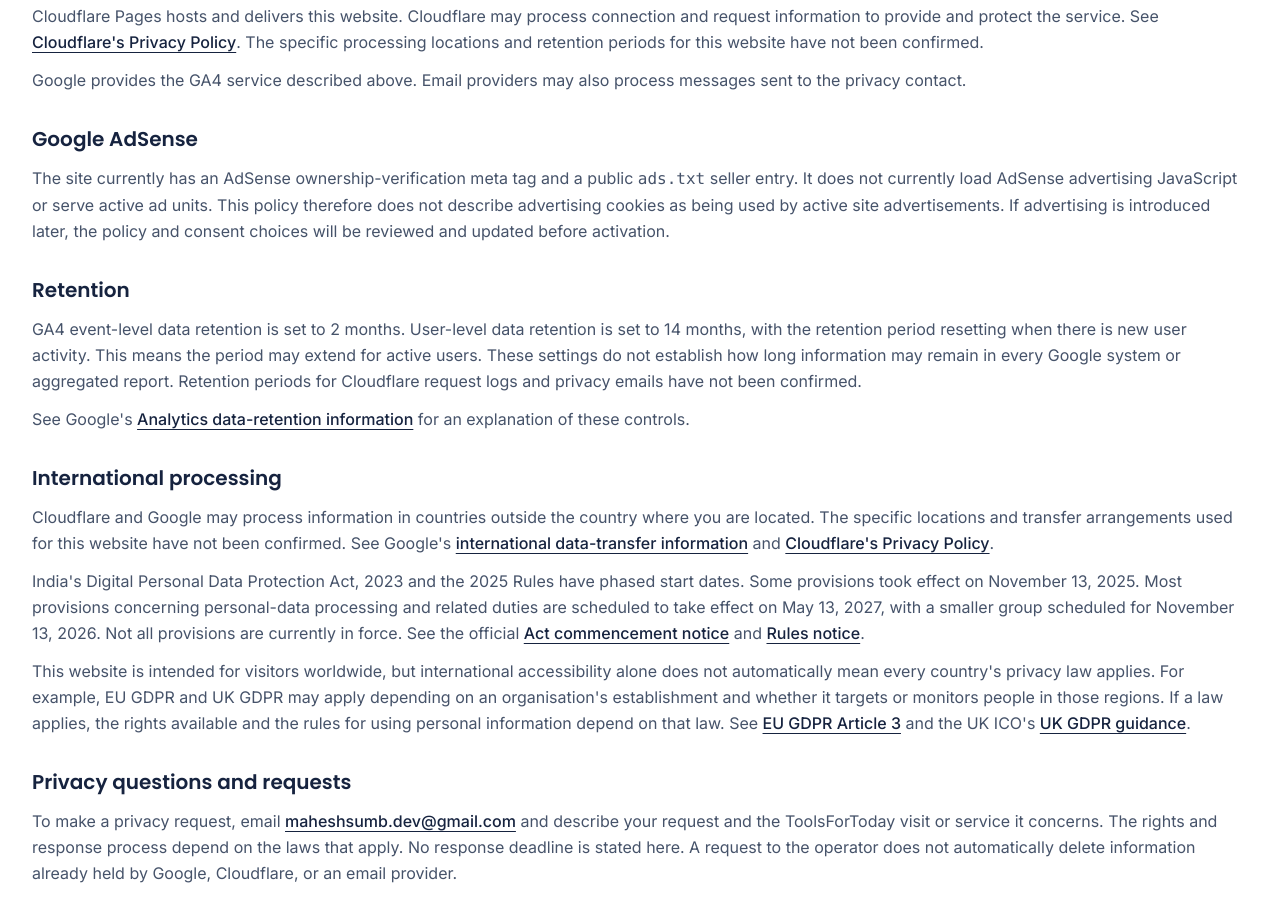
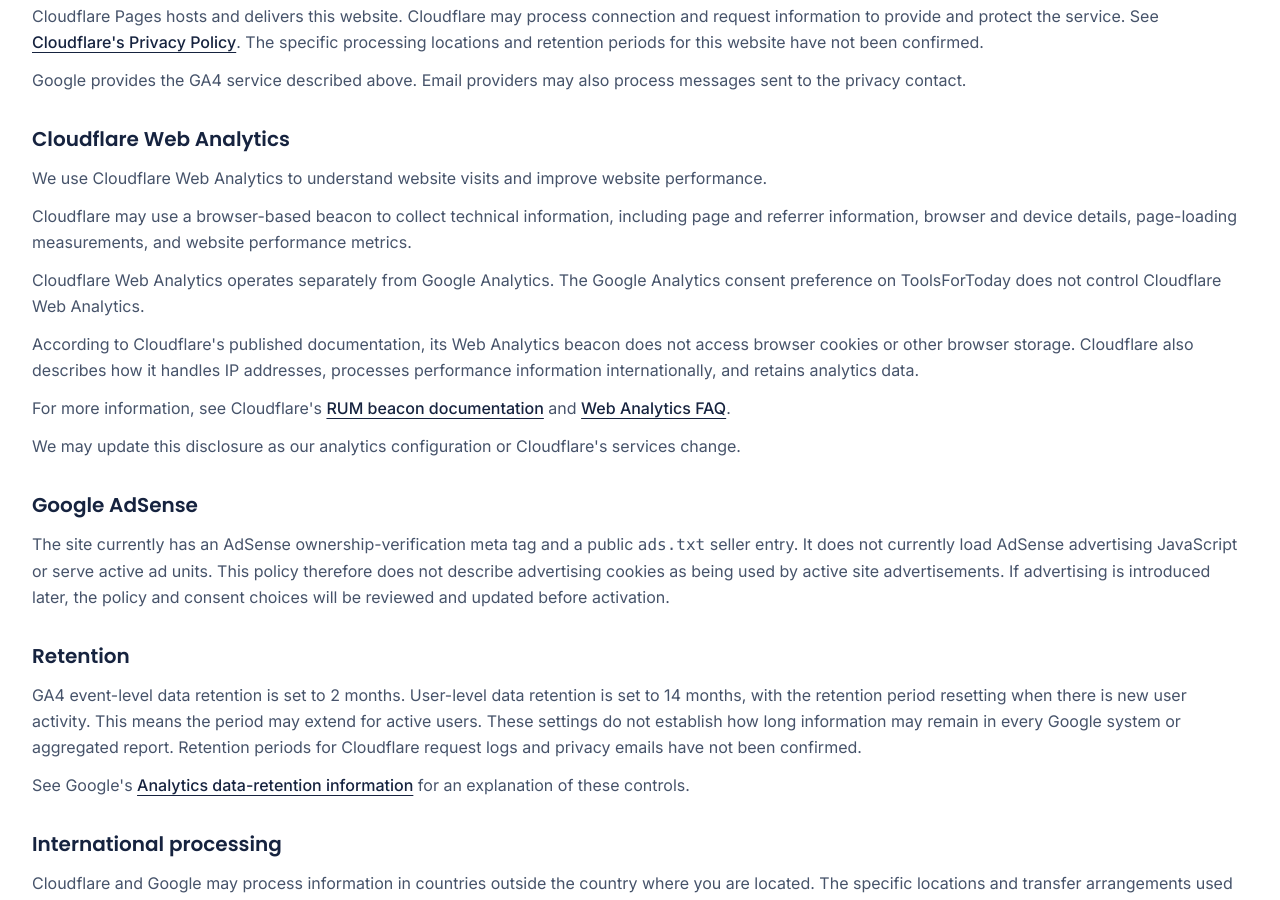
Before and after one commit to Maheshsumb/ToolsForToday, a Next.js app: page /privacy-policy in a window 1280 px wide. Shown: the part 1700-2600 px from the top of the page. Built offline with nearby package versions, Linux system fonts and the light colour scheme.

Commit message:
docs: clarify cloudflare web analytics privacy disclosure

```diff
--- a/src/app/privacy-policy/page.tsx
+++ b/src/app/privacy-policy/page.tsx
@@ -104,6 +104,28 @@ export default function PrivacyPolicyPage() {
               </p>
             </section>
 
+            <section aria-labelledby="cloudflare-analytics-heading">
+              <h2 id="cloudflare-analytics-heading" className="font-heading text-xl font-semibold text-text">Cloudflare Web Analytics</h2>
+              <p className="mt-3">
+                We use Cloudflare Web Analytics to understand website visits and improve website performance.
+              </p>
+              <p className="mt-3">
+                Cloudflare may use a browser-based beacon to collect technical information, including page and referrer information, browser and device details, page-loading measurements, and website performance metrics.
+              </p>
+              <p className="mt-3">
+                Cloudflare Web Analytics operates separately from Google Analytics. The Google Analytics consent preference on ToolsForToday does not control Cloudflare Web Analytics.
+              </p>
+              <p className="mt-3">
+                According to Cloudflare&apos;s published documentation, its Web Analytics beacon does not access browser cookies or other browser storage. Cloudflare also describes how it handles IP addresses, processes performance information internationally, and retains analytics data.
+              </p>
+              <p className="mt-3">
+                For more information, see Cloudflare&apos;s <ExternalLink href="https://developers.cloudflare.com/speed/observatory/rum-beacon/">RUM beacon documentation</ExternalLink> and <ExternalLink href="https://developers.cloudflare.com/web-analytics/faq/">Web Analytics FAQ</ExternalLink>.
+              </p>
+              <p className="mt-3">
+                We may update this disclosure as our analytics configuration or Cloudflare&apos;s services change.
+              </p>
+            </section>
+
             <section aria-labelledby="ads-heading">
               <h2 id="ads-heading" className="font-heading text-xl font-semibold text-text">Google AdSense</h2>
               <p className="mt-3">
```
Also changed, not shown: 1 other file (tests, documents, lock files or other folders).
